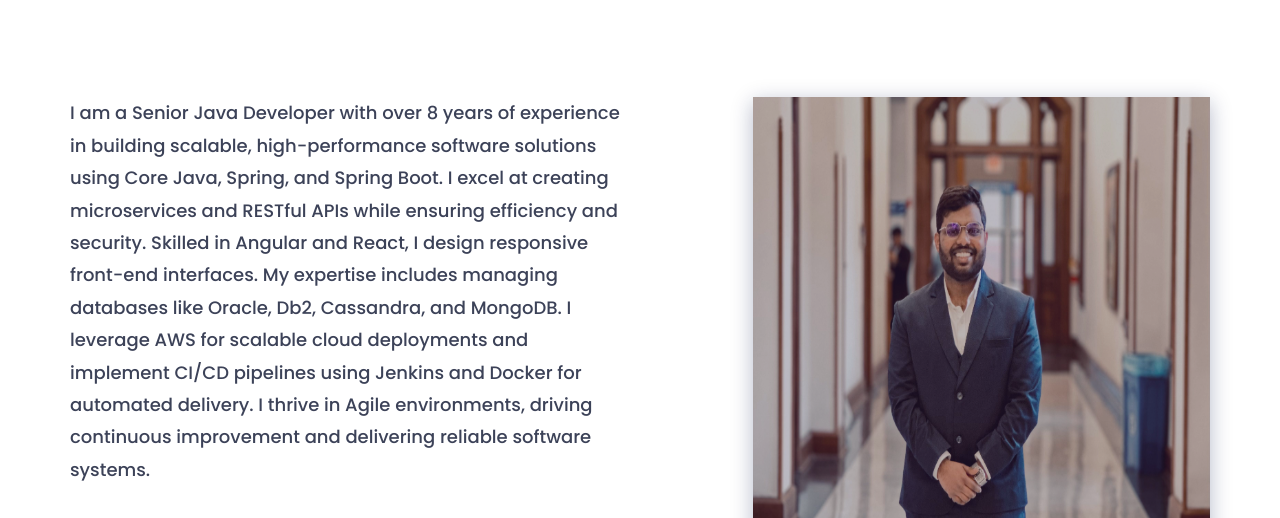
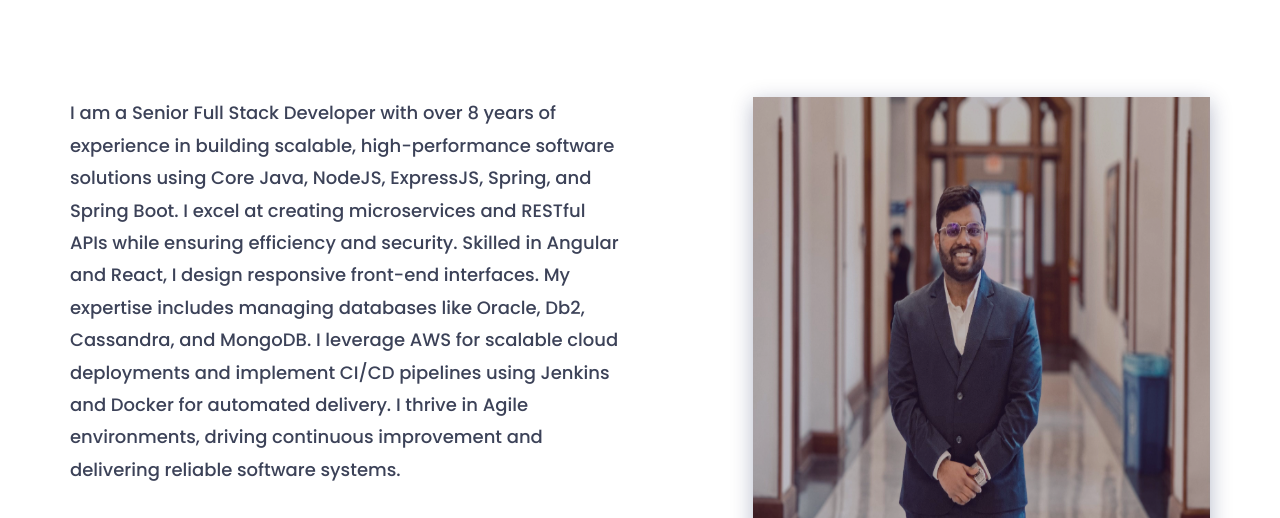
Before and after one commit to njapala/PortFolio, a plain HTML site: page index.html in a window 1280 px wide. Shown: the part 1020-1538 px from the top of the page. Drawn offline with nearby package versions, Linux system fonts and the light colour scheme.

Commit message:
Update index.html

```diff
--- a/index.html
+++ b/index.html
@@ -122,7 +122,7 @@
 						<div class="col-sm-6">
 							<div class="single-about-txt">
 								<h3>
-									I am a Senior Java Developer with over 8 years of experience in building scalable, high-performance software solutions using Core Java, Spring, and Spring Boot. I excel at creating microservices and RESTful APIs while ensuring efficiency and security. Skilled in Angular and React, I design responsive front-end interfaces. My expertise includes managing databases like Oracle, Db2, Cassandra, and MongoDB. I leverage AWS for scalable cloud deployments and implement CI/CD pipelines using Jenkins and Docker for automated delivery. I thrive in Agile environments, driving continuous improvement and delivering reliable software systems.
+									I am a Senior Full Stack Developer with over 8 years of experience in building scalable, high-performance software solutions using Core Java, NodeJS, ExpressJS, Spring, and Spring Boot. I excel at creating microservices and RESTful APIs while ensuring efficiency and security. Skilled in Angular and React, I design responsive front-end interfaces. My expertise includes managing databases like Oracle, Db2, Cassandra, and MongoDB. I leverage AWS for scalable cloud deployments and implement CI/CD pipelines using Jenkins and Docker for automated delivery. I thrive in Agile environments, driving continuous improvement and delivering reliable software systems.
 									</h3>
 
 								<div class="row">
```
